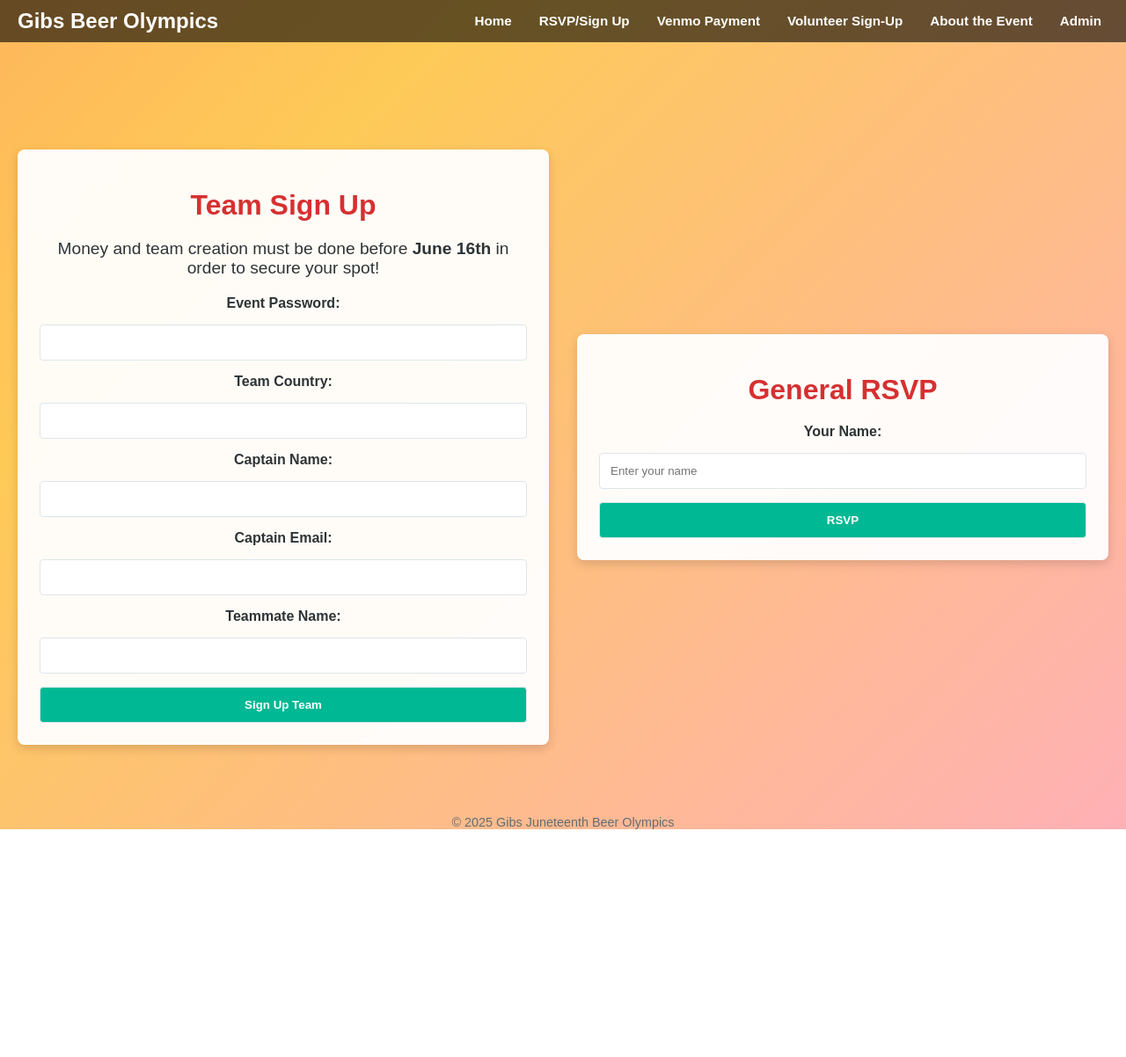
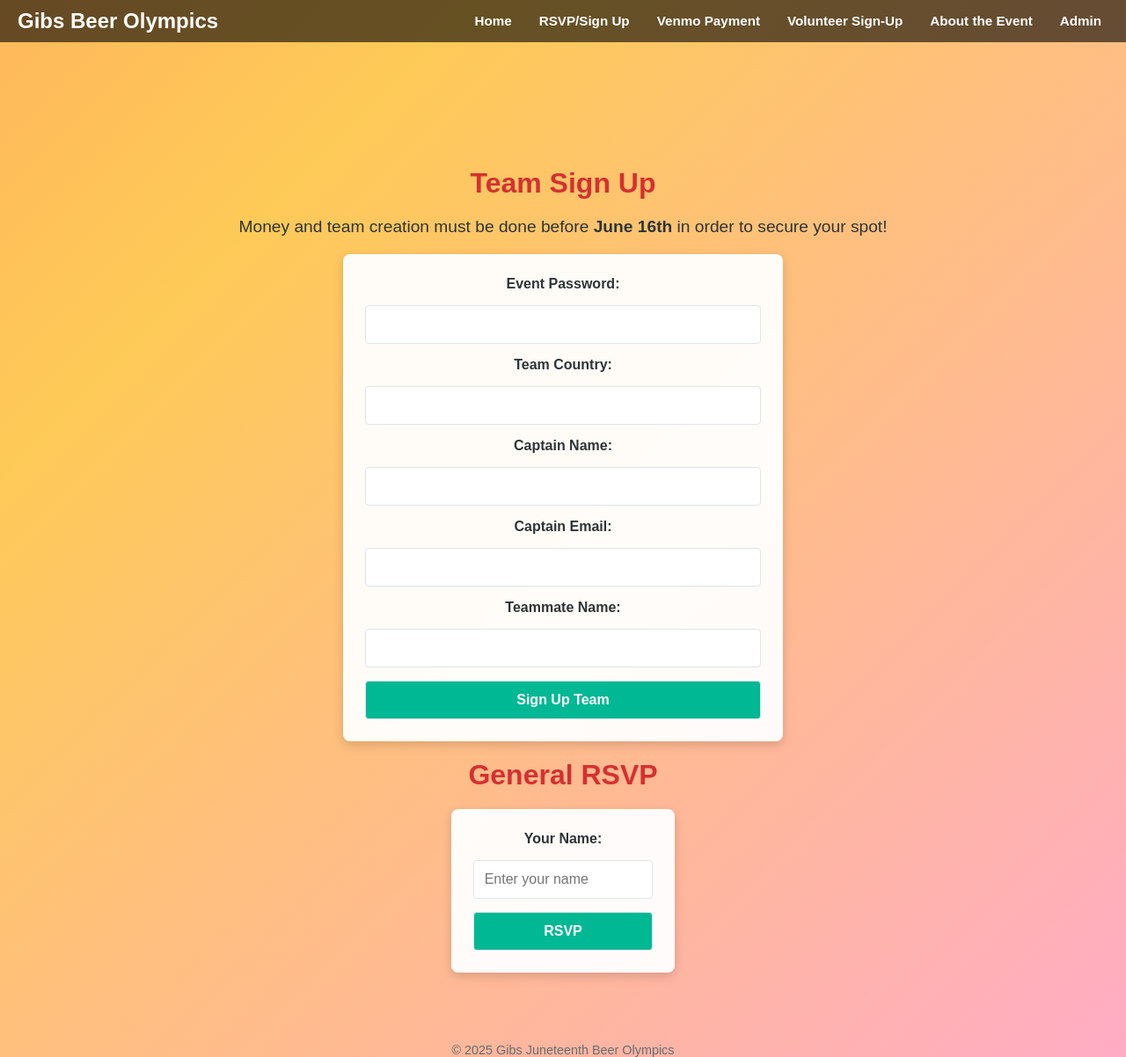
Before and after one commit to Flock-Gib/Beer-Olympics, a Flask app: page /signup in a window 1280 px wide. Shown: the whole page at 88% size. Before the commit the page ends 943 px from the top, so only its background shows below. Run offline with Flask 3, Linux system fonts and the light colour scheme; data that the repository does not hold is empty.

Commit message:
Update styles.css

```diff
--- a/static/styles.css
+++ b/static/styles.css
@@ -1,4 +1,4 @@
-/* Final Polished CSS for Juneteenth Beer Olympics - Centered Pages + Responsive Navbar */
+/* Final Polished CSS for Juneteenth Beer Olympics - Centered Pages + Responsive Navbar (Uniform Forms) */
 
 @keyframes gradientFlow {
     0% { background-position: 0% 50%; }
@@ -68,6 +68,7 @@ ul.navbar {
     gap: 15px;
     margin: 0;
     padding: 0;
+    overflow-wrap: anywhere;
 }
 
 ul.navbar li a {
@@ -110,7 +111,6 @@ ul.navbar li a:hover {
     }
 }
 
-/* Shared Containers */
 .container {
     width: 90%;
     max-width: 1000px;
@@ -118,7 +118,6 @@ ul.navbar li a:hover {
     padding: 20px;
 }
 
-/* Forms and Containers */
 .volunteer-container, .venmo-container, .signup-container {
     display: flex;
     flex-direction: column;
@@ -138,45 +137,34 @@ ul.navbar li a:hover {
     margin-bottom: 20px;
 }
 
-.signup-container {
-    flex-direction: row;
-    flex-wrap: wrap;
-    justify-content: center;
-    gap: 2rem;
-}
-
-.signup-container > div {
-    flex: 1 1 300px;
+.signup-container form, form {
     background: rgba(255, 255, 255, 0.95);
     padding: 25px;
     border-radius: 8px;
+    max-width: 500px;
+    width: 90%;
+    margin: 0 auto;
     box-shadow: 0 4px 12px rgba(0, 0, 0, 0.15);
     box-sizing: border-box;
-}
-
-.signup-container form {
     display: flex;
     flex-direction: column;
     gap: 15px;
-    width: 100%;
 }
 
-.signup-container label {
+form label, .signup-container label {
     font-weight: bold;
 }
 
-.signup-container input[type="text"],
-.signup-container input[type="email"],
-.signup-container input[type="password"],
-.signup-container button {
+input[type="text"], input[type="email"], input[type="password"], input[type="tel"], input[type="number"], textarea, select, button {
     width: 100%;
     padding: 12px;
     border: 1px solid #dfe6e9;
     border-radius: 4px;
     box-sizing: border-box;
+    font-size: 1em;
 }
 
-.signup-container button {
+button {
     background-color: #00b894;
     color: white;
     font-weight: bold;
@@ -184,7 +172,7 @@ ul.navbar li a:hover {
     transition: background-color 0.3s;
 }
 
-.signup-container button:hover {
+button:hover {
     background-color: #019875;
 }
 
@@ -206,7 +194,6 @@ a {
     text-decoration: none;
     color: #0984e3;
 }
-
 a:hover {
     text-decoration: underline;
 }
@@ -225,7 +212,6 @@ ul.flashes {
     max-width: 500px;
     text-align: center;
 }
-
 ul.flashes li {
     background: #ffeaa7;
     border: 1px solid #fdcb6e;
```
